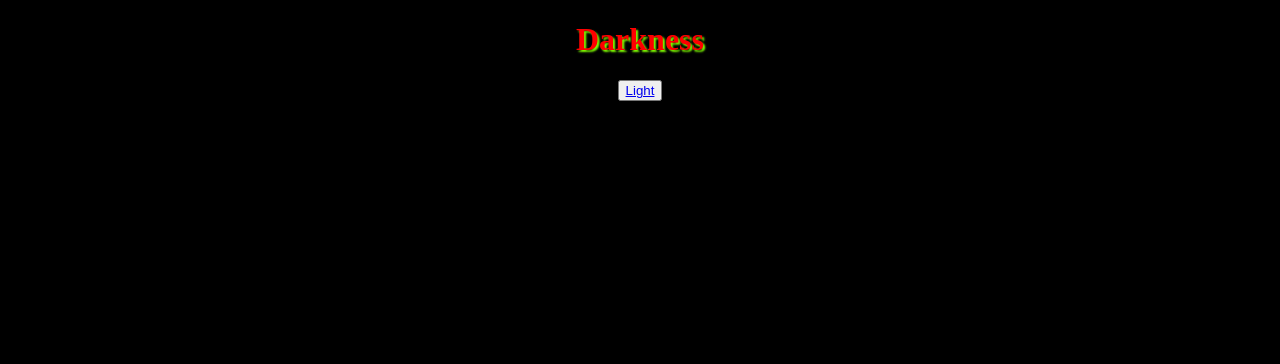
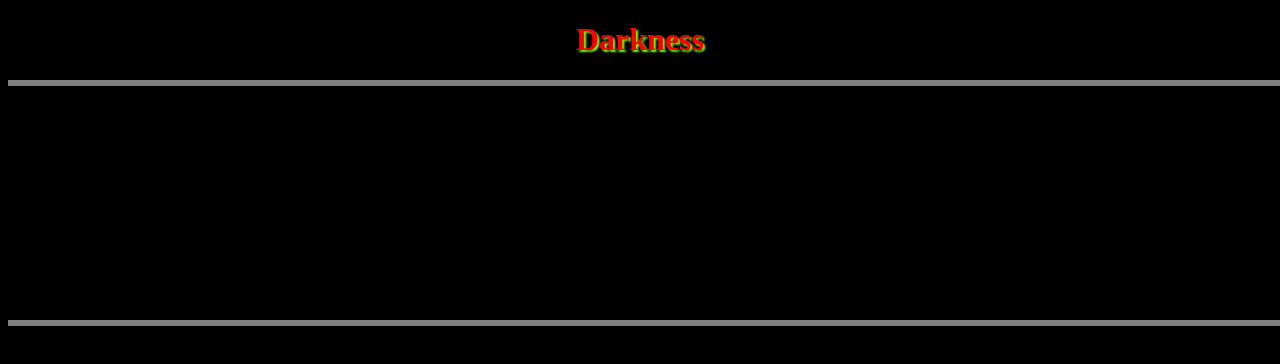
Before and after one commit to blakedyblake/blakedyblake.github.io, a website: page index.html in a window 1280 px wide. Drawn offline with Linux system fonts and the light colour scheme.

Commit message:
added sections

```diff
--- a/Style/Sass/main.scss
+++ b/Style/Sass/main.scss
@@ -6,3 +6,33 @@ h1 {
     color:red;
     text-shadow: chartreuse 2px 2px 2px;
 }
+
+$section-width : 50%;
+$section-height: 30%;
+section {
+    background-color: antiquewhite;
+    position: absolute;
+    width: $section-width;
+    border: solid;
+    border-color: grey;
+}
+$begin: 10%;
+#projects{
+    top:$begin;
+}
+#skills{
+    top:$begin;
+    left:$section-width;
+
+}
+#about{
+    top:$begin + $section-height;
+
+}
+#contact{
+    top:$begin + $section-height;
+    left:$section-width;
+
+
+
+}
--- a/index.html
+++ b/index.html
@@ -9,9 +9,14 @@
     <title>Blake's portfolio</title>
 </head>
 <body>
+
+    <h1>Darkness</h1>
+    <!-- <button><a href = './Pages/light.html'>Light</a></button> -->
+    <section id='about'></section>
+    <section id='projects'></section>
+    <section id='skills'></section>
+    <section id='contact'></section>
     <section id='circle-img'></section>
-    <h1>Darkness</h1>
-    <button><a href = './Pages/light.html'>Light</a></button>
 
 
     <script src='./index.js'></script>
```
Also changed, not shown: Style/main.css, 1 other file.
